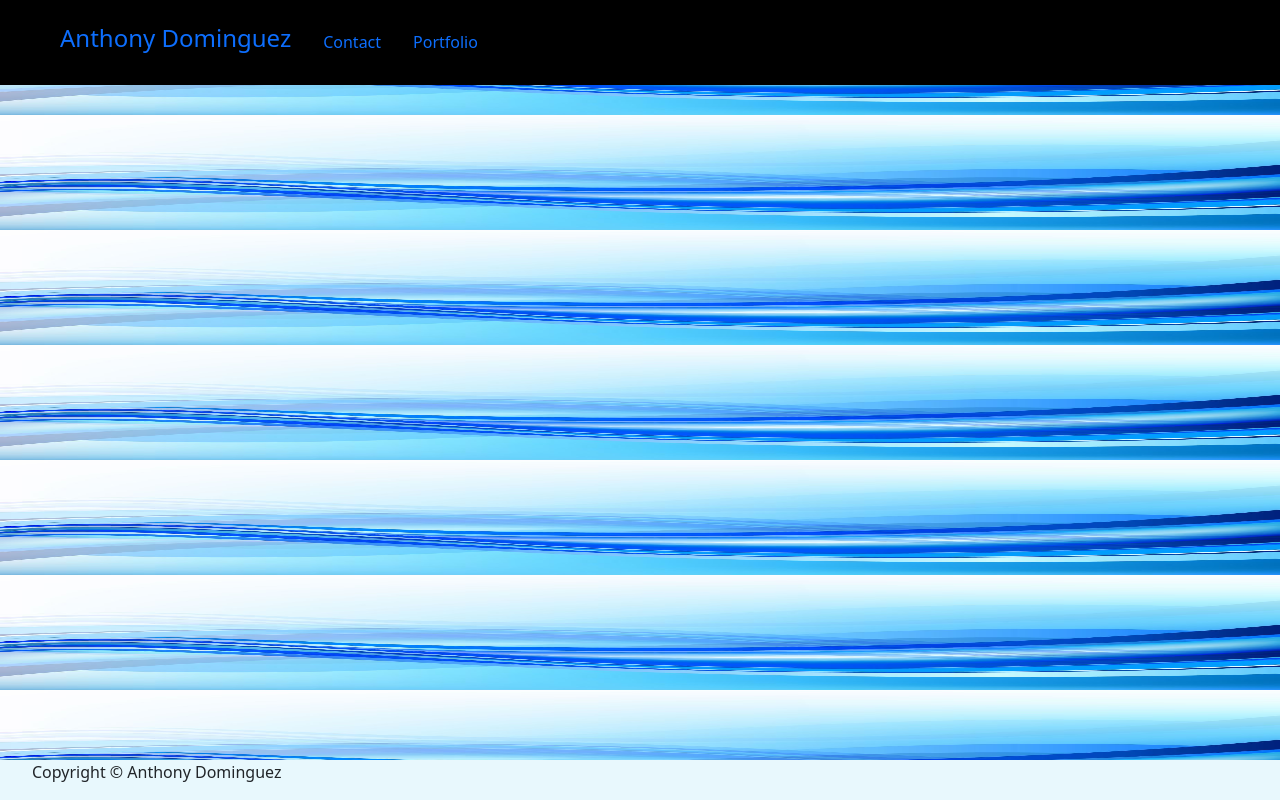
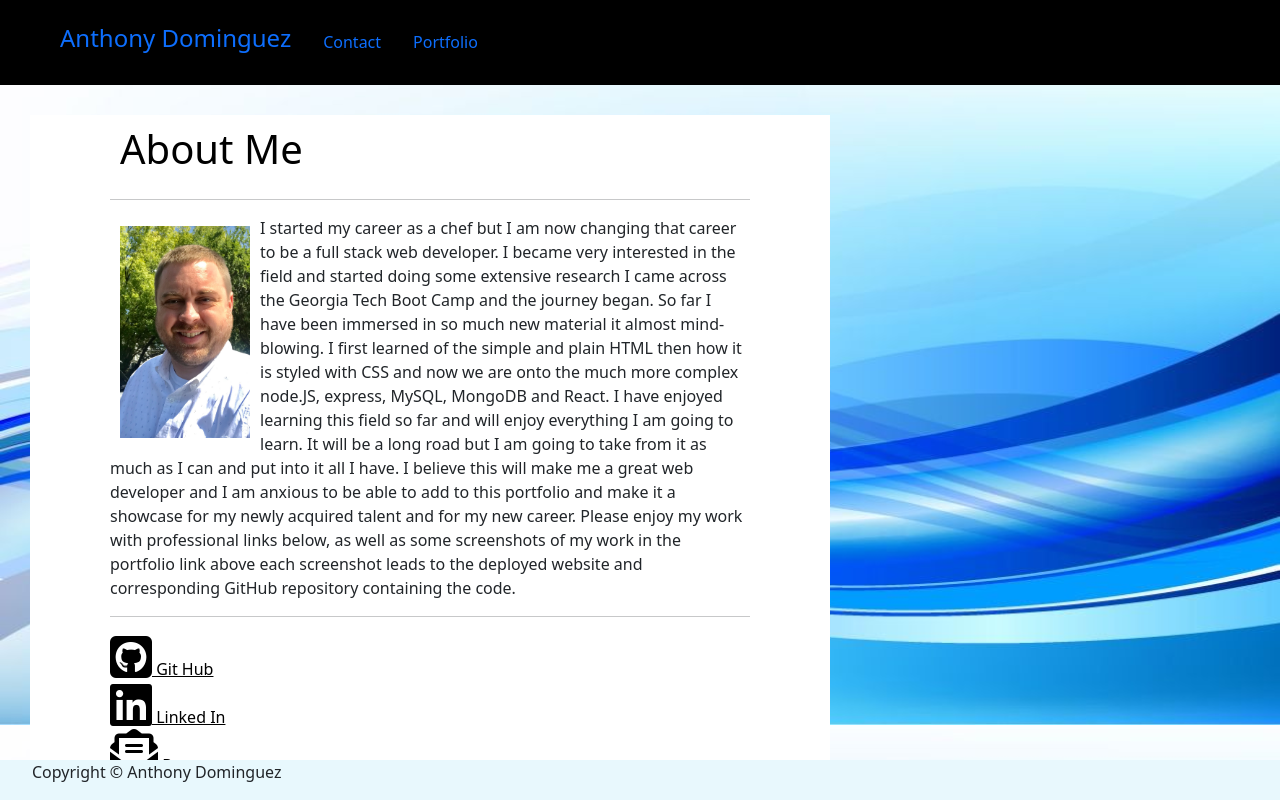
Before and after one commit to anthonydominguez86/anthony-dominguez-86-react, a React (Create React App) app in the folder portfolio/: page / in a window 1280 px wide. Shown: the top 800 px of the page. Built offline with nearby package versions, Linux system fonts and the light colour scheme.

Commit message:
changed routing to hashrouter instead of browserrouter in app.js

```diff
--- a/portfolio/src/App.js
+++ b/portfolio/src/App.js
@@ -1,5 +1,5 @@
 import React from "react";
-import { BrowserRouter as Router, Route } from "react-router-dom";
+import { HashRouter as Router, Route } from "react-router-dom";
 import NavBar from "./components/NavBar";
 import Landing from "./components/pages/Landing";
 import About from "./components/pages/About";
@@ -12,7 +12,7 @@
     <Router>
       <div>
         <NavBar />
-        <Route path="/anthony-dominguez-86-react" exact component={Landing} />
+        <Route path="/" exact component={Landing} />
         <Route path="/about" exact component={About} />
         <Route path="/contact" exact component={Contact} />
         <Route path="/portfolio" exact component={Portfolio} />
```
